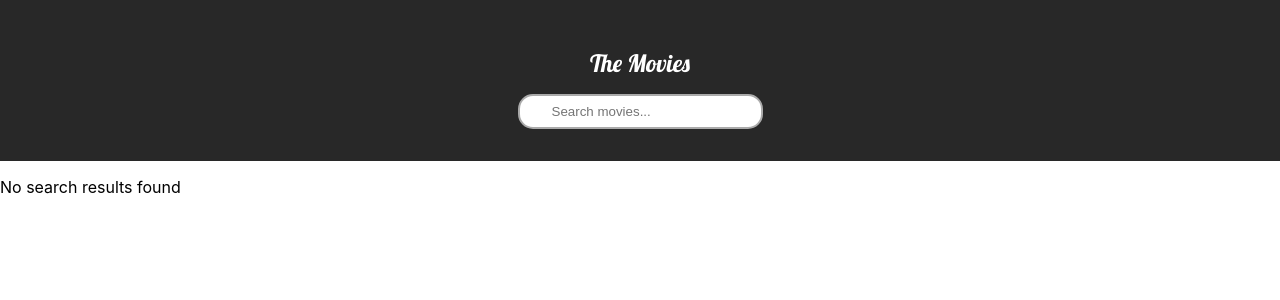
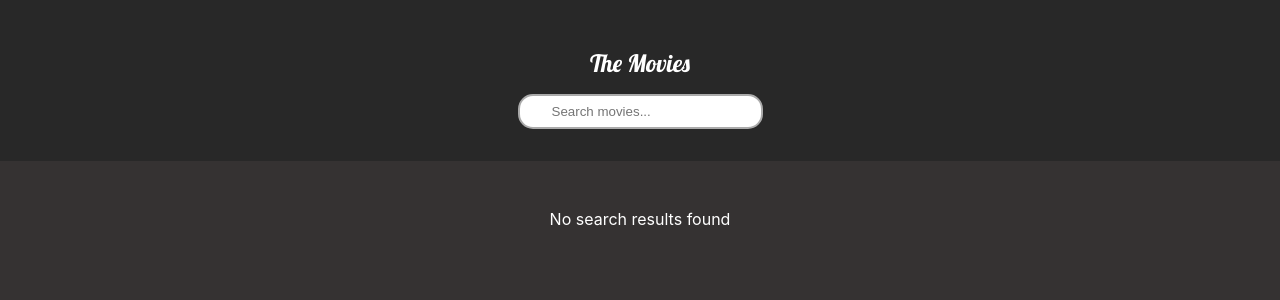
Before and after one commit to camillecalas/fleet, a React (Create React App) app: page /search-results in a window 1280 px wide. Shown: the top 300 px of the page. Built offline with nearby package versions, Linux system fonts and the light colour scheme.

Commit message:
styled search elements

```diff
--- a/src/App.css
+++ b/src/App.css
@@ -1,4 +1,4 @@
-.App {
+/* .App {
   text-align: center;
 }
 
@@ -35,4 +35,4 @@
   to {
     transform: rotate(360deg);
   }
-}
+} */
--- a/src/components/Home.js
+++ b/src/components/Home.js
@@ -1,6 +1,6 @@
 import React from 'react';
-import TopRated from './MovieLists';
 import MovieLists from './MovieLists';
+import styled from 'styled-components'
 
 const Home = () => {
     // URL de l'API top rated
@@ -9,15 +9,32 @@ const Home = () => {
 	const upcoming = `https://api.themoviedb.org/3/movie/upcoming?api_key=${process.env.REACT_APP_MOVIE_API}`
 
     return (
-        <div>
+        <StyledContainener>
 			<h1>Top rated</h1>
             <MovieLists apiUrl={topRatedUrl} />
 			<h1>Populair</h1>
 			<MovieLists apiUrl={popular} />
 			<h1>Up Coming</h1>
 			<MovieLists apiUrl={upcoming} />
-        </div>
+        </StyledContainener>
     );
 }
 
 export default Home;
+
+const StyledContainener = styled.div`
+
+	h1{
+		color:#23d997;
+		margin: 3rem 4rem 1rem 4rem;
+	}
+
+	@media (max-width: 1300px) {
+		h1{
+			align-items: center;
+		margin: 3rem 0rem 1rem 1rem;
+	}
+	}
+
+
+`;
--- a/src/components/MovieDetails.js
+++ b/src/components/MovieDetails.js
@@ -1,6 +1,7 @@
 import React, { useEffect, useState } from 'react';
 import { useParams } from 'react-router-dom';
 import axios from 'axios';
+import styled from 'styled-components'
 
 function MovieDetails() {
   const { movieId } = useParams();
@@ -25,15 +26,130 @@ function MovieDetails() {
   }
 
   return (
-    <div>
+    <StyledMovie>
 		<img
 			src={`https://image.tmdb.org/t/p/w500/${movie.poster_path}`}
 			alt={movie.title}
 		/>
 		<h2>{movie.title}</h2>
-      <p>{movie.overview}</p>
+		<div id='details'>
+			<p id='runtime'>{movie.runtime} min | </p>
+			{movie.genres.map((genre, index) => (
+				index === movie.genres.length - 1 ? (
+					<span key={index}>{genre.name}</span>
+				) : (
+					<span key={index}>{genre.name} / </span>
+				)
+			))}
 		</div>
+      	<p id='description'>{movie.overview}</p>
+    </StyledMovie>
   );
+
+
 }
 
 export default MovieDetails;
+
+
+
+const StyledMovie = styled.div`
+	display: flex;
+	flex-direction:column;
+	align-items: center;
+	gap: 1rem;
+	margin: 2rem;
+
+	h2{
+		margin: 0rem;
+		padding: 0rem;
+	}
+
+	img {
+		height: 20rem;
+		/* object-fit: cover; */
+	}
+
+	#description{
+		width: 50%;
+	}
+
+	#details{
+		display: flex;
+		gap: 0.5rem;
+		font-size: 1rem;
+		font-weight: lighter;
+		align-items: center;
+	}
+`;
+
+
+// import React, { useEffect, useState } from 'react';
+// import { useParams } from 'react-router-dom';
+// import axios from 'axios';
+// import styled from 'styled-components';
+
+// const StyledMovieOverlay = styled.div`
+//   position: fixed;
+//   top: 0;
+//   left: 0;
+//   width: 100%;
+//   height: 100%;
+//   background-color: rgba(0, 0, 0, 0.5); /* Semi-transparent black overlay */
+//   display: flex;
+//   justify-content: center;
+//   align-items: center;
+// `;
+
+// const StyledMovieDetails = styled.div`
+//   background-color: white;
+//   padding: 2rem;
+// `;
+
+// const MovieDetails = () => {
+//   const { movieId } = useParams();
+//   const [movie, setMovie] = useState(null);
+//   const [showModal, setShowModal] = useState(false);
+
+//   useEffect(() => {
+//     const fetchMovieDetails = async () => {
+//       try {
+//         const response = await axios.get(`https://api.themoviedb.org/3/movie/${movieId}?api_key=${process.env.REACT_APP_MOVIE_API}`);
+//         console.log(response.data);
+//         setMovie(response.data);
+//         setShowModal(true); // Open the modal when movie details are fetched
+//       } catch (error) {
+//         console.error('Error fetching movie details:', error);
+//       }
+//     };
+
+//     fetchMovieDetails();
+//   }, [movieId]);
+
+//   const handleCloseModal = () => {
+//     setShowModal(false);
+//   };
+
+//   if (!movie) {
+//     return <p>Loading...</p>;
+//   }
+
+//   return (
+//     <>
+//       {showModal && (
+//         <StyledMovieOverlay onClick={handleCloseModal}>
+//           <StyledMovieDetails onClick={(e) => e.stopPropagation()}>
+//             <img
+//               src={`https://image.tmdb.org/t/p/w500/${movie.poster_path}`}
+//               alt={movie.title}
+//             />
+//             <h2>{movie.title}</h2>
+//             <p>{movie.overview}</p>
+//           </StyledMovieDetails>
+//         </StyledMovieOverlay>
+//       )}
+//     </>
+//   );
+// };
+
+// export default MovieDetails;
--- a/src/components/MovieLists.js
+++ b/src/components/MovieLists.js
@@ -42,17 +42,21 @@ const MovieLists = ({apiUrl}) => {
 export default MovieLists
 
 const StyledListMovies = styled.div`
+	/* flex-wrap: wrap; */
+	/* align-items: center; */
+	/* justify-content: center;  */
 	display: flex;
-	flex-wrap: wrap;
-	/* align-items: center; */
-	justify-content: center;
+	overflow-x: auto;
 	gap: 1rem;
-	margin: auto;
+	margin: 0rem 4rem ;
 
 	img {
 		height: 20rem;
-		/* width: 20rem; */
-
 	}
 
+	@media (max-width: 1300px) {
+   		margin: 0rem;
+	}
+
+
 `;
--- a/src/components/Nav.js
+++ b/src/components/Nav.js
@@ -23,7 +23,7 @@ const StyledNav = styled.nav`
 	margin: auto;
 	justify-content: space-between;
 	align-items: center;
-	padding: 1rem 10rem;
+	padding: 1rem 5rem;
 	background: #282828;
 
 	.link{
--- a/src/components/SearchResults.js
+++ b/src/components/SearchResults.js
@@ -1,5 +1,6 @@
 import React from "react";
 import { useNavigate } from "react-router-dom";
+import styled from 'styled-components'
 
 
 function SearchResults({ searchResults }) {
@@ -10,21 +11,47 @@ function SearchResults({ searchResults }) {
     };
 
     return (
-        <div>
+		<StyledSearchList>
 			{searchResults.length > 0 ? (
 			searchResults.map((movie) => (
+				movie.poster_path !== null ? (
 				<img
 					onClick={() => handleMovieDetails(movie.id, navigate)}
 					key={movie.id}
 					src={`https://image.tmdb.org/t/p/w500/${movie.poster_path}`}
 					alt={movie.title}
 				/>
+				) : null
 			))
 			) : (
-                <p>No search results found</p>
+			<p> No search results found</p>
 			)}
-        </div>
+	  </StyledSearchList>
     );
 }
 
 export default SearchResults;
+
+
+const StyledSearchList = styled.div`
+	display: flex;
+	flex-wrap: wrap;
+	align-items: center;
+	justify-content:  center;
+
+	gap: 1rem;
+	margin: 2rem;
+
+	img {
+		height: 20rem;
+		width: 15rem;
+		object-fit: cover;
+		margin: 0;
+	}
+
+	/* @media (max-width: 1300px) {
+   		margin: 2rem 0rem;
+	} */
+
+
+`;
--- a/src/index.css
+++ b/src/index.css
@@ -1,10 +1,14 @@
 body {
   margin: 0;
+  padding: 0;
+  box-sizing: border-box;
   font-family: -apple-system, BlinkMacSystemFont, 'Segoe UI', 'Roboto', 'Oxygen',
     'Ubuntu', 'Cantarell', 'Fira Sans', 'Droid Sans', 'Helvetica Neue',
     sans-serif;
   -webkit-font-smoothing: antialiased;
   -moz-osx-font-smoothing: grayscale;
+  background: rgb(53, 50, 50);
+  color: white;
 }
 
 code {
```
Lines whose indentation alone changed are shown as unchanged.
